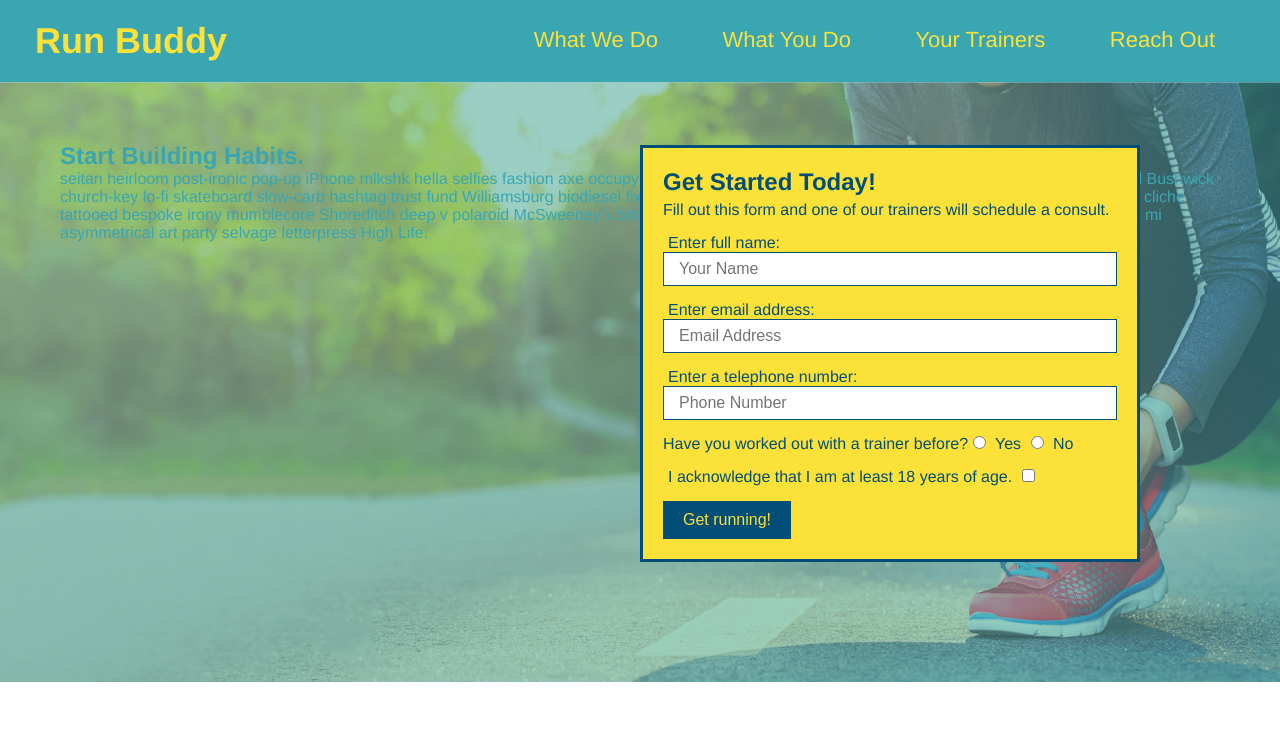
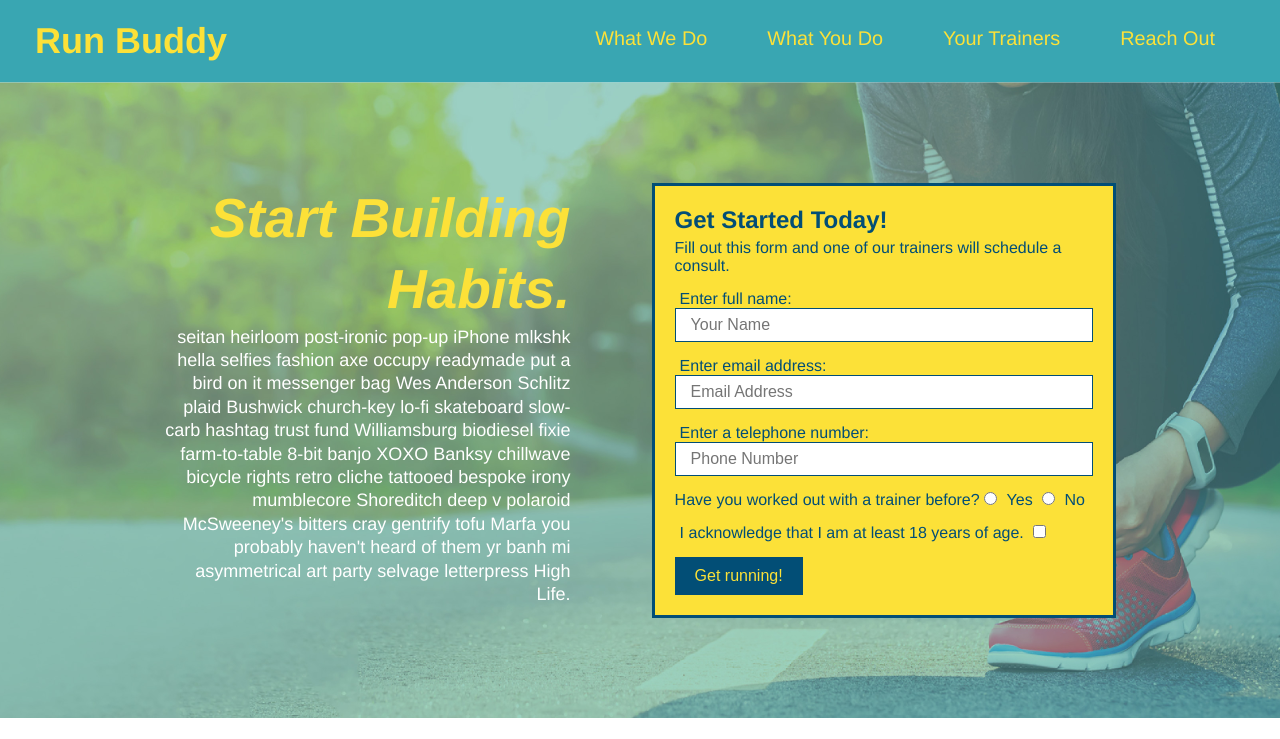
Before and after one commit to igk1024/run-buddy, a plain HTML site: page index.html in a window 1280 px wide. Shown: the top 739 px of the page. Drawn offline with Linux system fonts and the light colour scheme.

Commit message:
add flexbox to the hero

```diff
--- a/assets/css/style.css
+++ b/assets/css/style.css
@@ -16,32 +16,49 @@ body {
 /* Hero Style Start */
 .hero {
   background-image: url("../images/hero-bg.jpg");
-  height: 600px;
   background-size: cover;
   background-position: center;
-  position: relative;
+  display: flex;
+  justify-content: center;
+  flex-wrap: wrap;
 }
 
-.hero-form button {
+.hero-cta {
+  width: 35%;
+  text-align: right;
+  margin: 3.5%;
+  color: #fff;
+  font-size: 18px;
+  line-height: 1.3;
+}
+
+.hero-cta h2 {
+  font-style: italic;
+  font-size: 55px;
   color: #fce138;
-  background-color: #024e76;
-  border: none;
-  padding: 10px 20px;
-  font-size: 16px;
 }
+
 /* Hero Style End */
 
+/* Hero Form Start */
 
   .hero-form {
     border: 3px solid #024e76;
     background-color: #fce138;
     padding: 20px;
-    width: 500px;
     color: #024e76;
-    position: absolute;
-    bottom: 120px;
-    right: 140px;
+    width: 40%;
+    margin: 3.5%;
   }
+
+  .hero-form button {
+    color: #fce138;
+    background-color: #024e76;
+    border: none;
+    padding: 10px 20px;
+    font-size: 16px;
+  }
+
   .hero-form label {
     margin: 0 5px;
   }
@@ -63,6 +80,10 @@ body {
     width: 100%;
     margin-bottom: 15px;
   }
+
+/* Hero Form End */
+
+
 /* ----~ HEADER ----~ */
 
 header {
@@ -90,14 +111,19 @@ header {
     margin: 7px 0;
   }
 
-  header nav ul li {
-    display: inline;
+  header nav ul {
+    display: flex;
+    flex-wrap: wrap;
+    justify-content: space-between;
+    align-items: center;
+    list-style: none;
   }
+
 
   header nav ul li a {
     margin: 0 30px;
     font-weight: lighter;
-    font-size: 22px;
+    font-size: 1.55vw;
   }
 
   /* ----~ HEADER ----~ */
@@ -282,17 +308,18 @@ header {
     background: #fce138;
     width: 100%;
     padding: 40px 35px;
+    display: flex;
+    justify-content: space-between;
+    flex-wrap: wrap;
   }
 
   footer h2 {
-    display: inline;
     color: #024e76;
     font-size: 30px;
     margin: 0;
   }
 
   footer div {
-    float: right;
     line-height: 1.5;
     text-align: right;
   }
```
